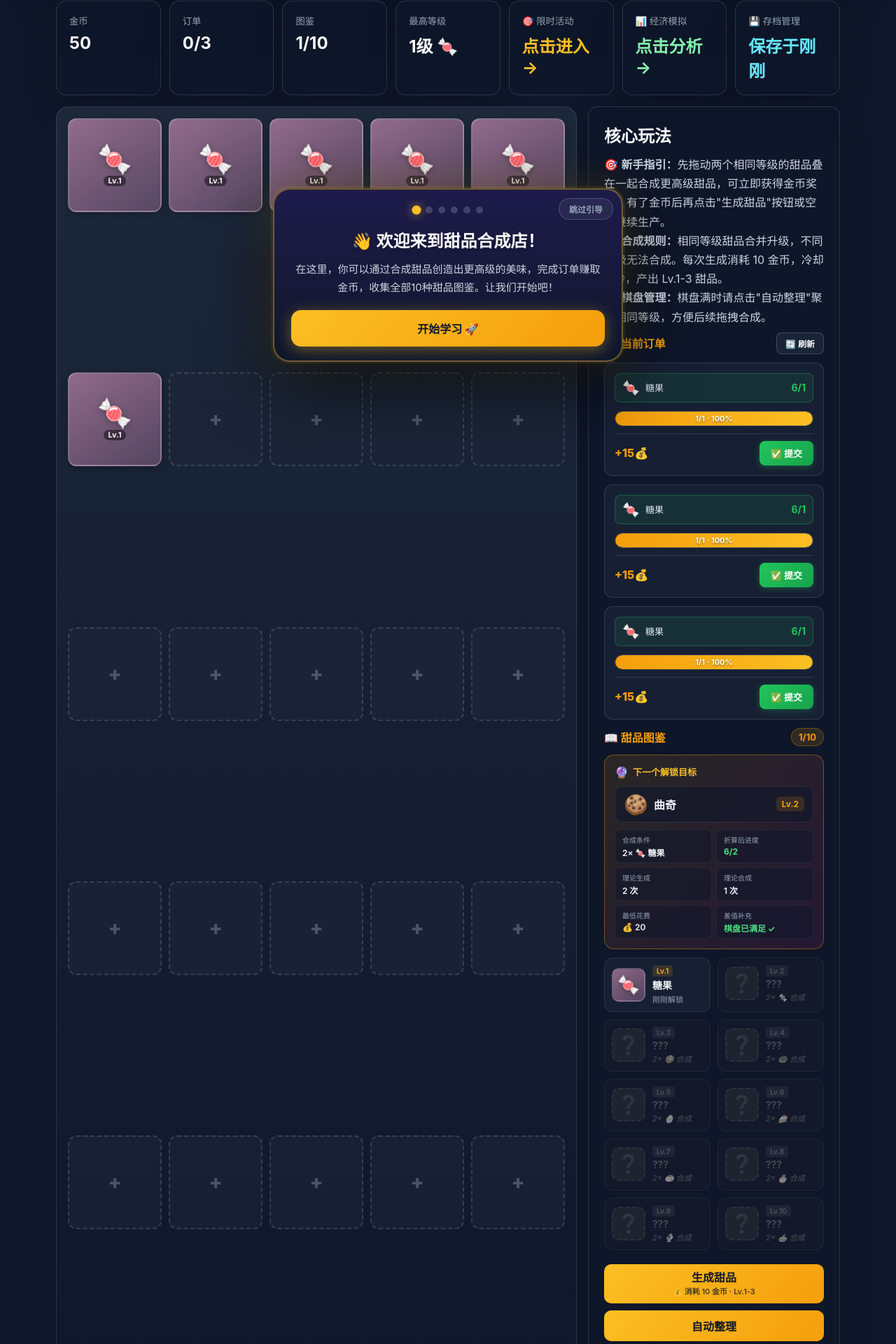
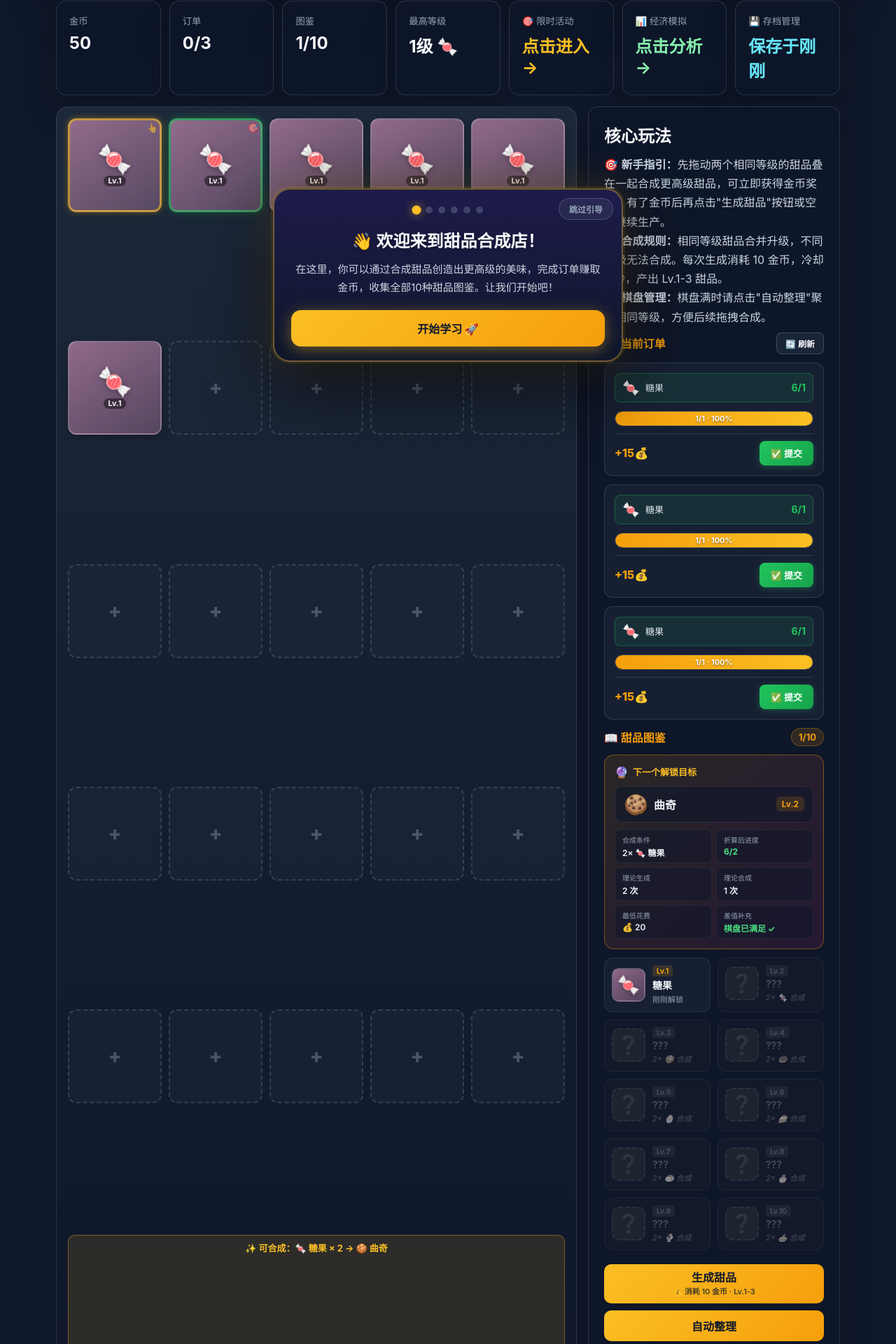
Before and after one commit to aliAjax/hxywl-61902-66ab937, a React (Vite) app: page / in a window 1280 px wide. Shown: the part 253-2173 px from the top of the page at 70% size. Built offline with nearby package versions, Linux system fonts and the light colour scheme.

Commit message:
.3436396082391580:61950037ae1981fe4c3b33af2ea66079_6a357003eaff1d2daeeb8902.6a357004eaff1d2daeeb8904.6a357004a40aa685ab209ec2:Trae CN.T(2026/6/20 00:36:20)

```diff
--- a/src/App.tsx
+++ b/src/App.tsx
@@ -214,6 +214,34 @@ interface FeedbackState {
   timestamp: number;
 }
 
+function findNextMergeHint(currentBoard: (number | null)[]): { sourceIndex: number; targetIndex: number; level: number } | null {
+  const levelIndices = new Map<number, number[]>();
+  for (let i = 0; i < currentBoard.length; i++) {
+    const cell = currentBoard[i];
+    if (cell !== null && cell < DESSERTS.length) {
+      if (!levelIndices.has(cell)) {
+        levelIndices.set(cell, []);
+      }
+      levelIndices.get(cell)!.push(i);
+    }
+  }
+
+  const mergeableLevels = Array.from(levelIndices.entries())
+    .filter(([, indices]) => indices.length >= 2)
+    .map(([level]) => level)
+    .sort((a, b) => b - a);
+
+  if (mergeableLevels.length === 0) return null;
+
+  const bestLevel = mergeableLevels[0];
+  const indices = levelIndices.get(bestLevel)!;
+  return {
+    sourceIndex: indices[0],
+    targetIndex: indices[1],
+    level: bestLevel,
+  };
+}
+
 function createInitialBoard(): (number | null)[] {
   const initialBoard = Array(BOARD_SIZE).fill(null);
   for (let i = 0; i < INITIAL_SPAWN_COUNT; i++) {
@@ -905,6 +933,17 @@ function App(): React.ReactElement {
     timestamp: 0,
   });
 
+  const [mergeHint, setMergeHint] = useState<{ sourceIndex: number; targetIndex: number; level: number } | null>(
+    findNextMergeHint(initialState.board)
+  );
+  const mergeHintRef = useRef<{ sourceIndex: number; targetIndex: number; level: number } | null>(mergeHint);
+
+  const [eventMergeHint, setEventMergeHint] = useState<{ sourceIndex: number; targetIndex: number; level: number } | null>(null);
+  const eventMergeHintRef = useRef<{ sourceIndex: number; targetIndex: number; level: number } | null>(null);
+
+  const [showMergeHint, setShowMergeHint] = useState<boolean>(true);
+  const showMergeHintRef = useRef<boolean>(true);
+
   const [showOfflineModal, setShowOfflineModal] = useState<boolean>(false);
   const [offlineReward, setOfflineReward] = useState<OfflineReward | null>(null);
 
@@ -954,6 +993,9 @@ function App(): React.ReactElement {
   dragRef.current = drag;
   hoverRef.current = hoverIndex;
   spawnCooldownRef.current = spawnCooldown;
+  mergeHintRef.current = mergeHint;
+  eventMergeHintRef.current = eventMergeHint;
+  showMergeHintRef.current = showMergeHint;
   eventBoardRef.current = eventBoard;
   eventCoinsRef.current = eventCoins;
   eventStepsLeftRef.current = eventStepsLeft;
@@ -964,6 +1006,16 @@ function App(): React.ReactElement {
   const showToast = useCallback((message: string): void => {
     setToast(message);
     setTimeout(() => setToast(null), 1500);
+  }, []);
+
+  const recalcMergeHint = useCallback((newBoard: (number | null)[]): void => {
+    const hint = findNextMergeHint(newBoard);
+    setMergeHint(hint);
+  }, []);
+
+  const recalcEventMergeHint = useCallback((newBoard: (number | null)[]): void => {
+    const hint = findNextMergeHint(newBoard);
+    setEventMergeHint(hint);
   }, []);
 
   const dismissUnlockCelebration = useCallback((): void => {
@@ -999,6 +1051,16 @@ function App(): React.ReactElement {
     );
     setLastSaveTime(Date.now());
   }, [board, coins, maxLevel, unlockedLevels, unlockTimes, orders]);
+
+  useEffect(() => {
+    recalcMergeHint(board);
+  }, [board, recalcMergeHint]);
+
+  useEffect(() => {
+    if (eventMode && eventBoard.length > 0) {
+      recalcEventMergeHint(eventBoard);
+    }
+  }, [eventBoard, eventMode, recalcEventMergeHint]);
 
   useEffect(() => {
     if (autoSaveActive) {
@@ -1437,6 +1499,9 @@ function App(): React.ReactElement {
         const newBoard = [...eventBoardRef.current];
         newBoard[targetIndex] = newLevel;
         newBoard[sourceIndex] = null;
+
+        setEventMergeHint(null);
+
         setEventBoard(newBoard);
         setEventCoins((prev) => prev + coinReward);
 
@@ -1448,6 +1513,14 @@ function App(): React.ReactElement {
         }));
 
         showToast(`✨ 合成${DESSERTS[newLevel - 1].name}！+${coinReward}金币`);
+
+        setTimeout(() => {
+          const nextHint = findNextMergeHint(newBoard);
+          if (nextHint) {
+            setEventMergeHint(nextHint);
+          }
+        }, 500);
+
         return true;
       }
     } else {
@@ -1516,7 +1589,16 @@ function App(): React.ReactElement {
         newBoard[currentIndex++] = level;
       }
     }
+    setEventMergeHint(null);
     setEventBoard(newBoard);
+
+    setTimeout(() => {
+      const nextHint = findNextMergeHint(newBoard);
+      if (nextHint) {
+        setEventMergeHint(nextHint);
+      }
+    }, 300);
+
     showToast("🧹 整理完成！");
   }, [consumeEventStep, showToast]);
 
@@ -1734,6 +1816,10 @@ function App(): React.ReactElement {
         const newBoard = [...boardRef.current];
         newBoard[targetIndex] = newLevel;
         newBoard[sourceIndex] = null;
+
+        setShowMergeHint(false);
+        showMergeHintRef.current = false;
+
         setBoard(newBoard);
         setCoins((prev: number) => prev + coinReward);
         triggerSuccessFeedback(targetIndex);
@@ -1760,6 +1846,15 @@ function App(): React.ReactElement {
 
         advanceTutorialStep("merge");
 
+        setTimeout(() => {
+          const nextHint = findNextMergeHint(newBoard);
+          if (nextHint) {
+            setMergeHint(nextHint);
+            setShowMergeHint(true);
+            showMergeHintRef.current = true;
+          }
+        }, 700);
+
         return true;
       }
     } else {
@@ -2037,7 +2132,19 @@ function App(): React.ReactElement {
         newBoard[currentIndex++] = level;
       }
     }
+    setShowMergeHint(false);
+    showMergeHintRef.current = false;
     setBoard(newBoard);
+
+    setTimeout(() => {
+      const nextHint = findNextMergeHint(newBoard);
+      if (nextHint) {
+        setMergeHint(nextHint);
+        setShowMergeHint(true);
+        showMergeHintRef.current = true;
+      }
+    }, 300);
+
     showToast("🧹 整理完成！相同等级甜品已聚拢");
   }, [showToast]);
 
@@ -2065,6 +2172,14 @@ function App(): React.ReactElement {
   const getCellClass = (index: number): string => {
     const classes: string[] = ["cell"];
     classes.push(board[index] ? "has-dessert" : "empty");
+
+    if (mergeHint && showMergeHint && !drag.isDragging && feedback.type === null) {
+      if (index === mergeHint.sourceIndex) {
+        classes.push("merge-hint", "merge-hint-source");
+      } else if (index === mergeHint.targetIndex) {
+        classes.push("merge-hint", "merge-hint-target");
+      }
+    }
 
     if (drag.isDragging && drag.sourceIndex === index) {
       classes.push("pointer-dragging-source");
@@ -2092,6 +2207,14 @@ function App(): React.ReactElement {
   const getEventCellClass = (index: number): string => {
     const classes: string[] = ["cell"];
     classes.push(eventBoard[index] ? "has-dessert" : "empty");
+
+    if (eventMergeHint && !drag.isDragging) {
+      if (index === eventMergeHint.sourceIndex) {
+        classes.push("merge-hint", "merge-hint-source", "event-merge-hint");
+      } else if (index === eventMergeHint.targetIndex) {
+        classes.push("merge-hint", "merge-hint-target", "event-merge-hint");
+      }
+    }
 
     if (drag.isDragging && drag.sourceIndex === index) {
       classes.push("pointer-dragging-source");
@@ -2868,6 +2991,11 @@ function App(): React.ReactElement {
               </div>
             );
           })}
+          {mergeHint && !drag.isDragging && feedback.type === null && (
+            <div className="merge-hint-banner">
+              ✨ 可合成：{DESSERTS[mergeHint.level - 1].emoji} {DESSERTS[mergeHint.level - 1].name} × 2 → {DESSERTS[Math.min(mergeHint.level, DESSERTS.length)].emoji} {DESSERTS[Math.min(mergeHint.level, DESSERTS.length)].name}
+            </div>
+          )}
         </div>
         ) : (
         <div
@@ -2896,6 +3024,11 @@ function App(): React.ReactElement {
               </div>
             );
           })}
+          {eventMergeHint && !drag.isDragging && (
+            <div className="merge-hint-banner event-merge-hint-banner">
+              ✨ 可合成：{DESSERTS[eventMergeHint.level - 1].emoji} {DESSERTS[eventMergeHint.level - 1].name} × 2 → {DESSERTS[Math.min(eventMergeHint.level, DESSERTS.length)].emoji} {DESSERTS[Math.min(eventMergeHint.level, DESSERTS.length)].name}
+            </div>
+          )}
         </div>
         )}
 
--- a/src/styles.css
+++ b/src/styles.css
@@ -243,6 +243,182 @@ button {
   cursor: grabbing;
 }
 
+.cell.merge-hint {
+  border-color: rgba(251, 191, 36, 0.7);
+  border-style: solid;
+  border-width: 3px;
+  animation: mergeHintPulse 1.5s ease-in-out infinite;
+  position: relative;
+  z-index: 2;
+}
+
+.cell.merge-hint-source {
+  animation: mergeHintPulseSource 1.5s ease-in-out infinite;
+}
+
+.cell.merge-hint-target {
+  animation: mergeHintPulseTarget 1.5s ease-in-out infinite;
+}
+
+.cell.merge-hint::before {
+  content: "✨";
+  position: absolute;
+  top: 2px;
+  right: 2px;
+  font-size: 14px;
+  color: #fbbf24;
+  pointer-events: none;
+  animation: mergeHintArrow 1.5s ease-in-out infinite;
+}
+
+.cell.merge-hint-source::before {
+  content: "👆";
+}
+
+.cell.merge-hint-target::before {
+  content: "🎯";
+}
+
+.cell.merge-hint::after {
+  content: "";
+  position: absolute;
+  inset: -2px;
+  border-radius: 10px;
+  border: 2px solid transparent;
+  pointer-events: none;
+  animation: mergeHintGlow 1.5s ease-in-out infinite;
+}
+
+@keyframes mergeHintPulse {
+  0%, 100% {
+    box-shadow: 0 0 8px rgba(251, 191, 36, 0.3),
+                0 4px 12px rgba(0, 0, 0, 0.2);
+    border-color: rgba(251, 191, 36, 0.5);
+    transform: scale(1);
+  }
+  50% {
+    box-shadow: 0 0 22px rgba(251, 191, 36, 0.6),
+                0 0 40px rgba(251, 191, 36, 0.2),
+                0 4px 12px rgba(0, 0, 0, 0.2);
+    border-color: rgba(251, 191, 36, 0.9);
+    transform: scale(1.03);
+  }
+}
+
+@keyframes mergeHintPulseSource {
+  0%, 100% {
+    box-shadow: 0 0 10px rgba(251, 191, 36, 0.4),
+                0 4px 12px rgba(0, 0, 0, 0.2);
+    border-color: rgba(251, 191, 36, 0.6);
+    transform: scale(1);
+  }
+  50% {
+    box-shadow: 0 0 28px rgba(251, 191, 36, 0.7),
+                0 0 50px rgba(251, 191, 36, 0.3),
+                0 4px 12px rgba(0, 0, 0, 0.2);
+    border-color: rgba(251, 191, 36, 1);
+    transform: scale(1.05);
+  }
+}
+
+@keyframes mergeHintPulseTarget {
+  0%, 100% {
+    box-shadow: 0 0 12px rgba(34, 197, 94, 0.4),
+                0 4px 12px rgba(0, 0, 0, 0.2);
+    border-color: rgba(34, 197, 94, 0.6);
+    transform: scale(1);
+  }
+  50% {
+    box-shadow: 0 0 30px rgba(34, 197, 94, 0.7),
+                0 0 55px rgba(34, 197, 94, 0.3),
+                0 4px 12px rgba(0, 0, 0, 0.2);
+    border-color: rgba(34, 197, 94, 1);
+    transform: scale(1.06);
+  }
+}
+
+@keyframes mergeHintGlow {
+  0%, 100% {
+    border-color: rgba(251, 191, 36, 0.3);
+  }
+  50% {
+    border-color: rgba(251, 191, 36, 0.6);
+  }
+}
+
+@keyframes mergeHintArrow {
+  0%, 100% { opacity: 0.6; transform: scale(0.9); }
+  50% { opacity: 1; transform: scale(1.2); }
+}
+
+.cell.event-merge-hint {
+  border-color: rgba(168, 85, 247, 0.8);
+}
+
+.cell.event-merge-hint::after {
+  border-color: rgba(168, 85, 247, 0.3);
+}
+
+@keyframes eventMergeHintPulse {
+  0%, 100% {
+    box-shadow: 0 0 8px rgba(168, 85, 247, 0.4),
+                0 4px 12px rgba(0, 0, 0, 0.2);
+    border-color: rgba(168, 85, 247, 0.6);
+  }
+  50% {
+    box-shadow: 0 0 22px rgba(168, 85, 247, 0.7),
+                0 0 40px rgba(168, 85, 247, 0.3),
+                0 4px 12px rgba(0, 0, 0, 0.2);
+    border-color: rgba(168, 85, 247, 1);
+  }
+}
+
+.event-merge-hint-banner {
+  background: rgba(168, 85, 247, 0.15) !important;
+  border-color: rgba(168, 85, 247, 0.4) !important;
+  color: #c084fc !important;
+}
+
+.cell.pointer-dragging-source,
+.cell.pointer-drop-ok,
+.cell.pointer-drop-no,
+.cell.merge-success,
+.cell.merge-fail {
+  animation: none !important;
+}
+
+.cell.pointer-dragging-source.merge-hint::before,
+.cell.pointer-drop-ok.merge-hint::before,
+.cell.pointer-drop-no.merge-hint::before,
+.cell.merge-success.merge-hint::before,
+.cell.merge-fail.merge-hint::before {
+  display: none;
+}
+
+.cell.merge-hint-banner {
+  display: none;
+}
+
+.merge-hint-banner {
+  grid-column: 1 / -1;
+  text-align: center;
+  padding: 8px 12px;
+  margin-top: 4px;
+  background: rgba(251, 191, 36, 0.12);
+  border: 1px solid rgba(251, 191, 36, 0.35);
+  border-radius: 10px;
+  color: #fbbf24;
+  font-size: 13px;
+  font-weight: 700;
+  animation: mergeHintBannerIn 0.4s ease-out;
+  pointer-events: none;
+}
+
+@keyframes mergeHintBannerIn {
+  from { opacity: 0; transform: translateY(-6px); }
+  to { opacity: 1; transform: translateY(0); }
+}
+
 .cell.pointer-dragging-source {
   opacity: 0.3;
   transform: scale(0.92);
@@ -1124,6 +1300,17 @@ button {
   .dessert-level {
     font-size: 9px;
     padding: 1px 4px;
+  }
+
+  .merge-hint-banner {
+    font-size: 11px;
+    padding: 6px 8px;
+  }
+
+  .cell.merge-hint::before {
+    font-size: 10px;
+    top: 1px;
+    right: 1px;
   }
 
   .hud strong {
```
